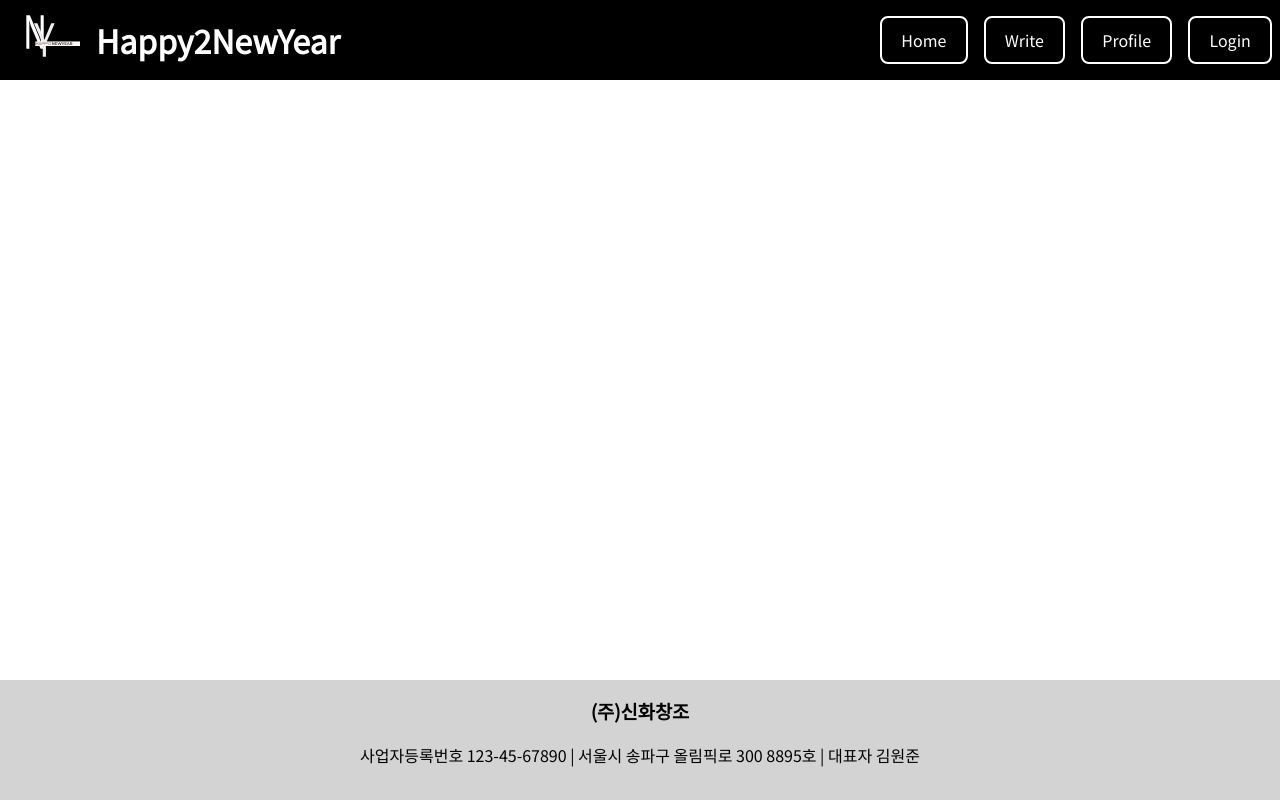
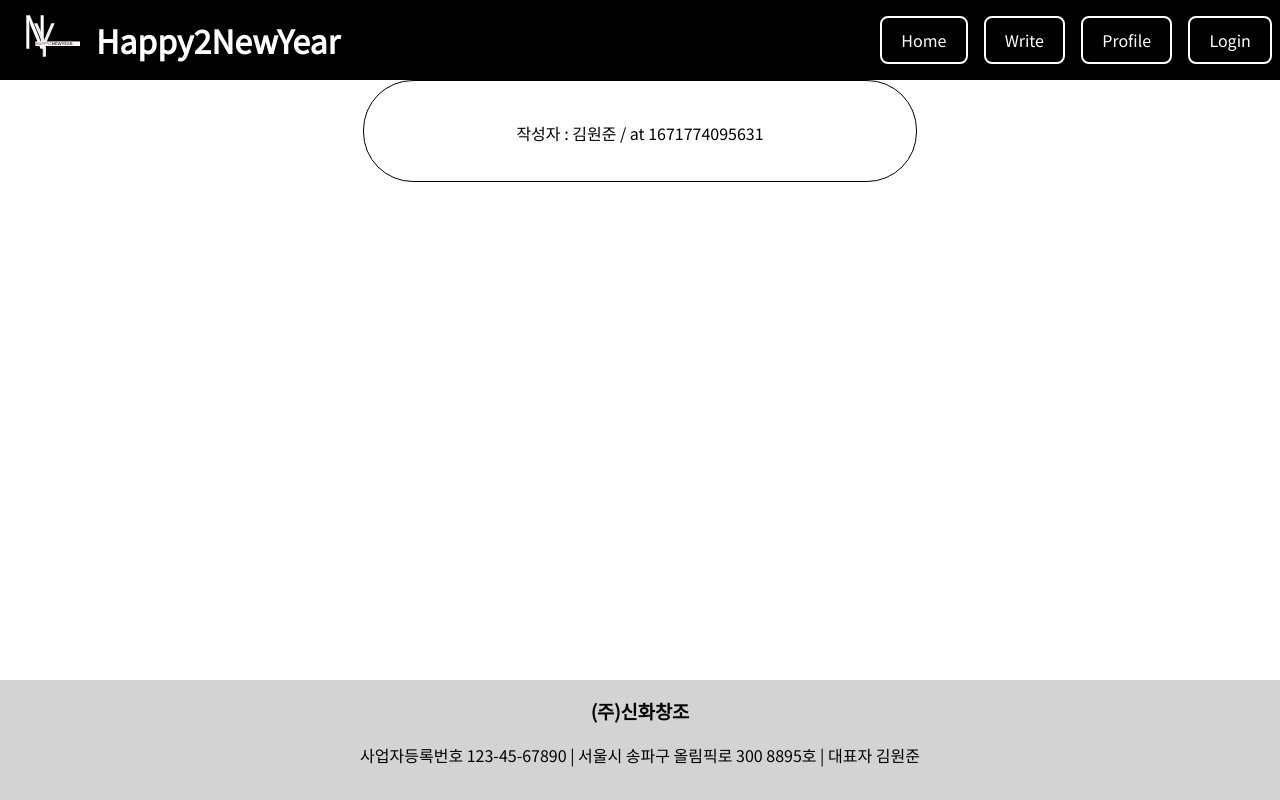
Before and after one commit to themrsung/b2-react-crud, a React (Create React App) app: page / in a window 1280 px wide. Built offline with nearby package versions, Linux system fonts and the light colour scheme; data requests are answered from the project's data file.

Commit message:
김원준 테스트

```diff
--- a/db.json
+++ b/db.json
@@ -1,4 +1,24 @@
 {
-  "posts": [],
-  "users": []
+  "posts": [
+    {
+      "id": "5b1759b5-b71f-4d00-8d8a-fca2922e56ea",
+      "author": "김원준",
+      "createdAt": 1671774095631,
+      "comments": [
+        {
+          "content": "댓글 테스트",
+          "id": "245184fc-d2fd-45a8-abe6-12dc066c6665",
+          "author": "김원준",
+          "createdAt": 1671774122923
+        }
+      ]
+    }
+  ],
+  "users": [
+    {
+      "id": "김원준",
+      "password": 1480580,
+      "name": "김원준"
+    }
+  ]
 }
--- a/src/components/viewPost/viewPostComponents.css
+++ b/src/components/viewPost/viewPostComponents.css
@@ -1,18 +1,19 @@
 .ViewPost {
   font-size: large;
+  max-width: 70%;
   width: 95%;
   border: 5px solid #2e2727;
   border-radius: 20px;
 
-  margin: 20px;
+  margin: 20px auto;
   text-align: center;
 }
 
 .Post {
   /* background-color: gray; */
-  width: 95%;
+  width: 40%;
 
-  margin: 20px;
+  margin: auto;
   text-align: center;
 }
 
```
